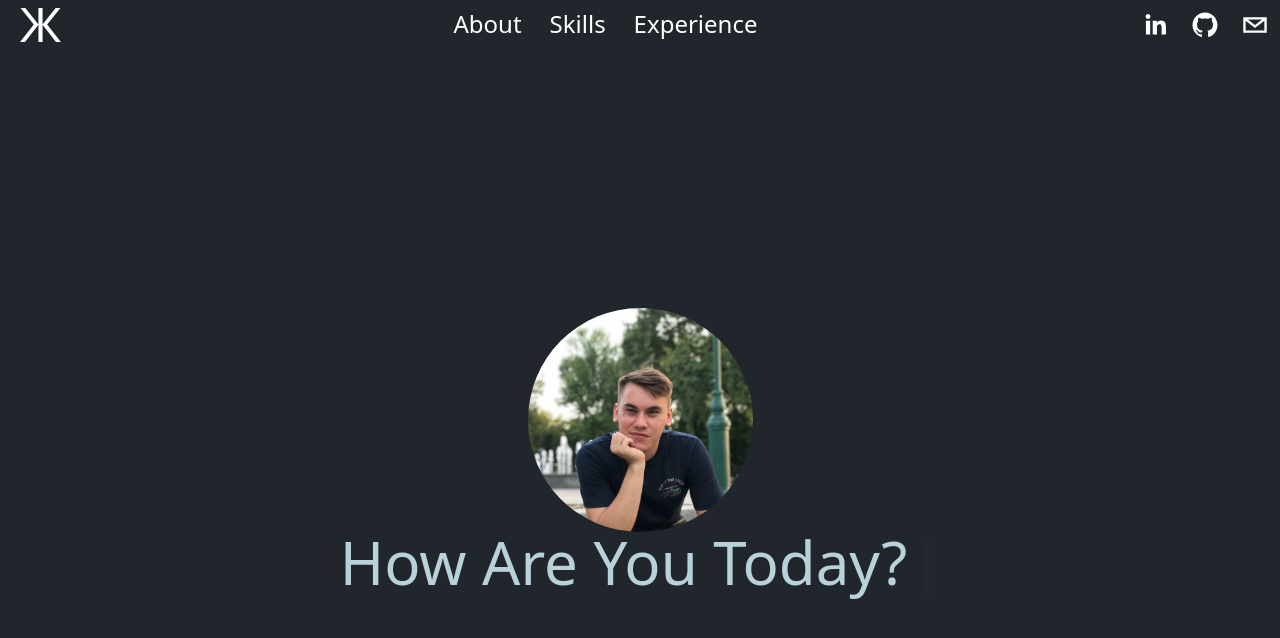
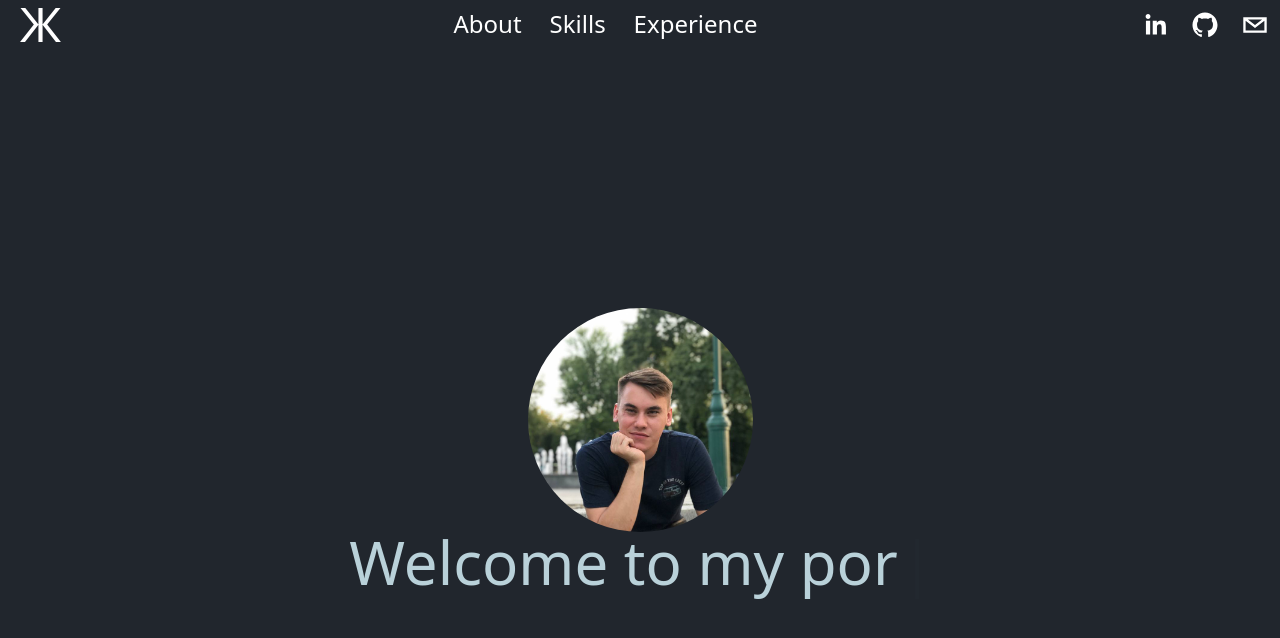
Before and after one commit to Zhuk314/portfolio_v3.0, a Next.js app: page / in a window 1280 px wide. Shown: the top 638 px of the page. Built offline with nearby package versions, Linux system fonts and the light colour scheme.

Commit message:
MOdified words on welcome page

```diff
--- a/components/Welcome.tsx
+++ b/components/Welcome.tsx
@@ -6,7 +6,7 @@ import profilePic from "../public/hero.jpg";
 export const Welcome: React.FC = () => {
   const [text, count] = useTypewriter({
     words: [
-      "Welcome!!!",
+      "Welcome to my portfolio page!",
       "How Are You Today?",
       "I am Yurii Zhuk",
       "Would You Like Some Coffee?",
```
